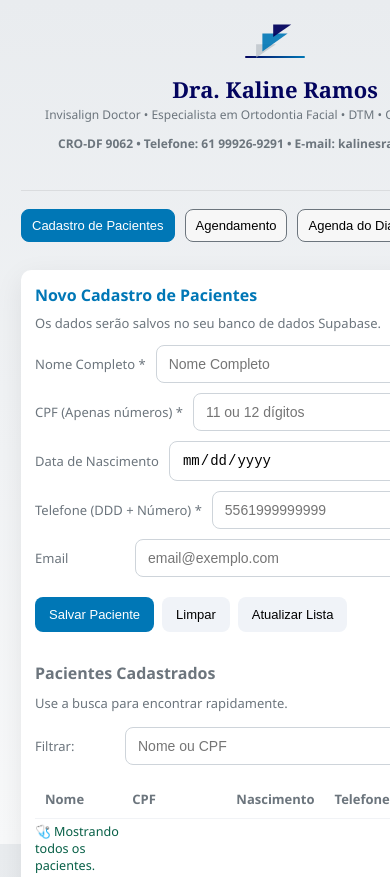
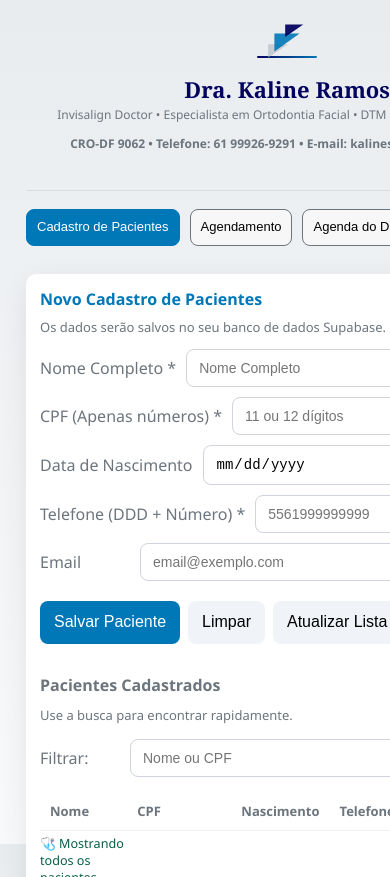
Before and after one commit to Carmelramos/agenda-dra-kaline-ramos, a plain HTML site: page index.html in a window 390 px wide. Shown: the top 877 px of the page. Drawn offline with Linux system fonts and the light colour scheme; no server answers.

Commit message:
+ responsividade e ajuste de letra

```diff
--- a/index.html
+++ b/index.html
@@ -2,7 +2,7 @@
 <html lang="pt-BR">
 <head>
   <meta charset="utf-8" />
-  <meta name="viewport" content="width=device-width,initial-scale=1" />
+  <meta name="viewport" content="width=device-width, initial-scale=1.0, maximum-scale=1.0, user-scalable=no">
   <title>Agenda • Dra. Kaline Ramos</title>
   <link rel="stylesheet" href="styles.css" />
   <link rel="icon" type="image/x-icon" href="favicon.ico?v=1">
--- a/styles.css
+++ b/styles.css
@@ -638,6 +638,33 @@ tr:last-child td {
   .timeline-body {
     max-height: 350px;
   }
+
+  /* 🔹 Corrige largura total e texto pequeno */
+  html {
+    font-size: 17px; /* texto maior em celulares */
+    -webkit-text-size-adjust: 100%;
+  }
+
+  body {
+    padding: 0 10px;
+  }
+
+  .container {
+    max-width: 100%;
+    width: 100%;
+    padding: 0 10px;
+    box-sizing: border-box;
+  }
+
+  .card {
+    width: 100%;
+    box-sizing: border-box;
+  }
+
+  h1, h2, h3, label, p, button {
+    font-size: 1rem;
+    line-height: 1.4;
+  }
 }
 
 /* 🔹 iPad mini / tablets antigos (7.9" até 9.7") */
@@ -661,6 +688,7 @@ tr:last-child td {
 
   .container {
     padding: 0 16px;
+    max-width: 100%;
   }
 
   .booking-grid,
@@ -685,24 +713,22 @@ tr:last-child td {
 /* --- Ajuste de logo (triângulos acima do nome) para mobile --- */
 @media (max-width: 480px) {
   .brand-left {
-    flex-direction: column; /* mantém ordem natural */
+    flex-direction: column;
     align-items: center;
     gap: 8px;
     position: relative;
-    z-index: 2; /* 🔹 garante que o conteúdo fique acima de tudo, mas abaixo do modal */
+    z-index: 2;
   }
 
-  /* 🔹 Triângulos centralizados acima do nome */
   .triangles {
-    order: -1; /* sobe acima do texto */
+    order: -1;
     transform: rotate(-90deg) scale(0.9);
     margin: 0 auto 10px auto;
     animation: none;
     position: relative;
-    z-index: 1; /* 🔹 abaixo do modal */
+    z-index: 1;
   }
 
-  /* 🔹 Pequena linha azul decorativa entre triângulos e nome */
   .brand-left::before {
     content: "";
     display: block;
@@ -713,7 +739,6 @@ tr:last-child td {
     margin-bottom: 8px;
   }
 
-  /* 🔹 Ajuste de tamanho dos triângulos */
   .t.t1 {
     border-width: 0 15px 22px 0;
     transform: translate(-15px, -10px);
@@ -766,14 +791,23 @@ tr:last-child td {
 
 /* --- 🔹 Correção: garantir que o modal apareça quando ativo --- */
 .modal {
-  display: flex !important; /* força exibição mesmo se tiver herança do .hidden */
+  display: flex !important;
   visibility: visible;
   opacity: 1;
   transition: opacity 0.25s ease-in-out;
+  z-index: 1000; /* garante que fique acima de tudo */
 }
 
 .modal.hidden {
-  display: none !important; /* só oculta quando realmente estiver com a classe .hidden */
+  display: none !important;
   visibility: hidden;
   opacity: 0;
 }
+
+/* 🔹 Ajuste geral de fonte e zoom base */
+html {
+  font-size: 16px;
+  -webkit-text-size-adjust: 100%;
+  touch-action: manipulation;
+  overscroll-behavior: none;
+}
```
